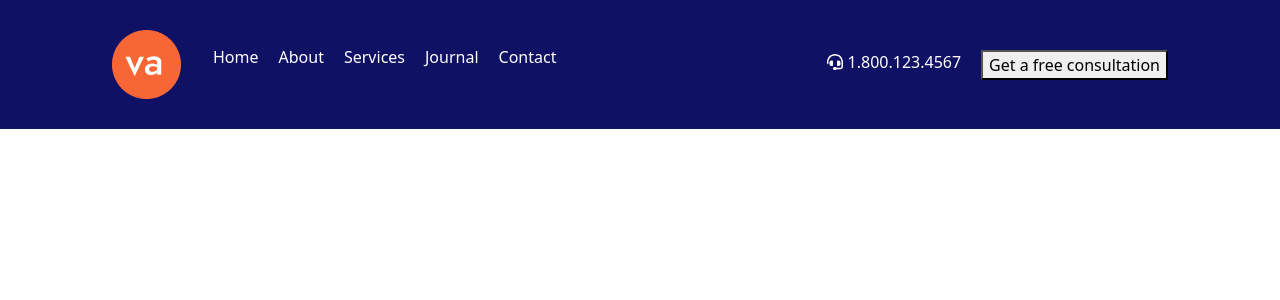
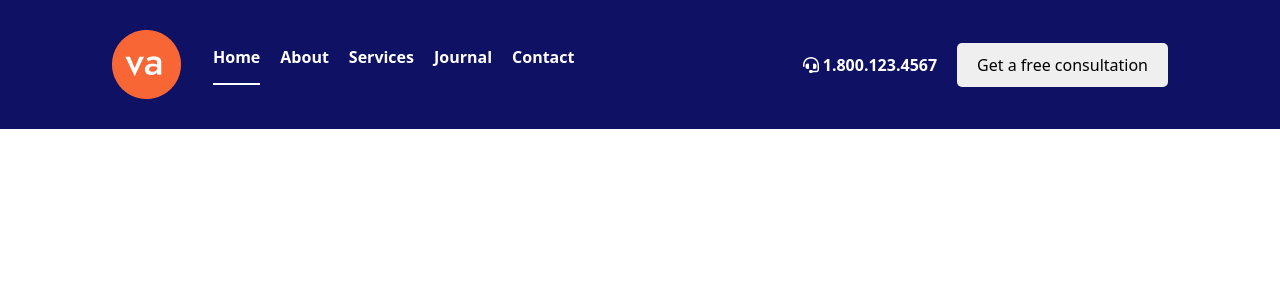
Before and after one commit to hroque01/proj-html-vuejs, a Vue app: page / in a window 1280 px wide. Shown: the top 300 px of the page. Built offline with nearby package versions, Linux system fonts and the light colour scheme.

Commit message:
Done AppHeader.vue

```diff
--- a/src/components/AppHeader.vue
+++ b/src/components/AppHeader.vue
@@ -52,7 +52,7 @@ export default {
                 <nav>
                     <ul>
                         <li class="navigation" v-for="(link, index) in links" :key="index">
-                            <a :href="link.url">
+                            <a :class="{ active: link.current }" :href="link.url">
                                 {{ link.text }}
                             </a>
                         </li>
@@ -63,8 +63,10 @@ export default {
             <!-- Consulting -->
             <div class="consultation">
                 <div class="call-center">
-                    <font-awesome-icon icon="fa-solid fa-headset" />
-                    <span> 1.800.123.4567 </span>
+                    <a href="#">
+                        <font-awesome-icon icon="fa-solid fa-headset" />
+                        <span> 1.800.123.4567 </span>
+                    </a>
                 </div>
                 <!-- Button -->
                 <button class="button btn_white">
@@ -99,7 +101,14 @@ export default {
         .navigation {
 
             a {
+                font-weight: bold;
                 color: $font-white;
+
+                &.active,
+                &:hover {
+                    padding-bottom: 15px;
+                    border-bottom: 2px solid $font-white;
+                }
             }
 
         }
@@ -107,7 +116,21 @@ export default {
 
     .consultation {
         display: flex;
+        align-items: center;
         gap: 1.25rem;
+
+        .call-center {
+
+            a {
+                font-weight: bold;
+                color: $font-white;
+
+                &:hover {
+                    color: lightgrey;
+                }
+            }
+        }
+
     }
 
 
--- a/src/styles/general.scss
+++ b/src/styles/general.scss
@@ -9,3 +9,9 @@ li {
 a {
     text-decoration: none;
 }
+
+.button {
+    border-radius: 5px;
+    border: none;
+    padding: 10px 20px;
+}
```
